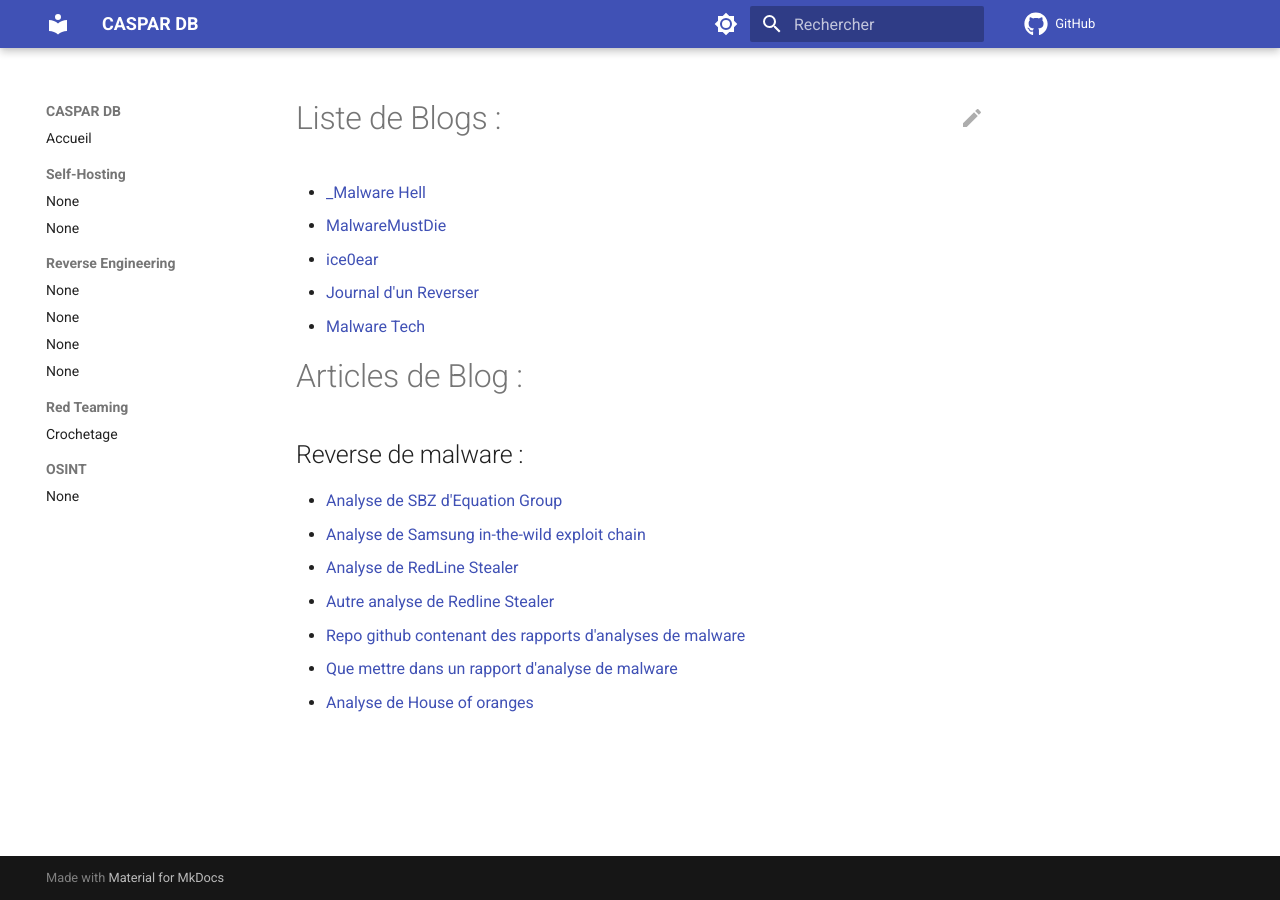
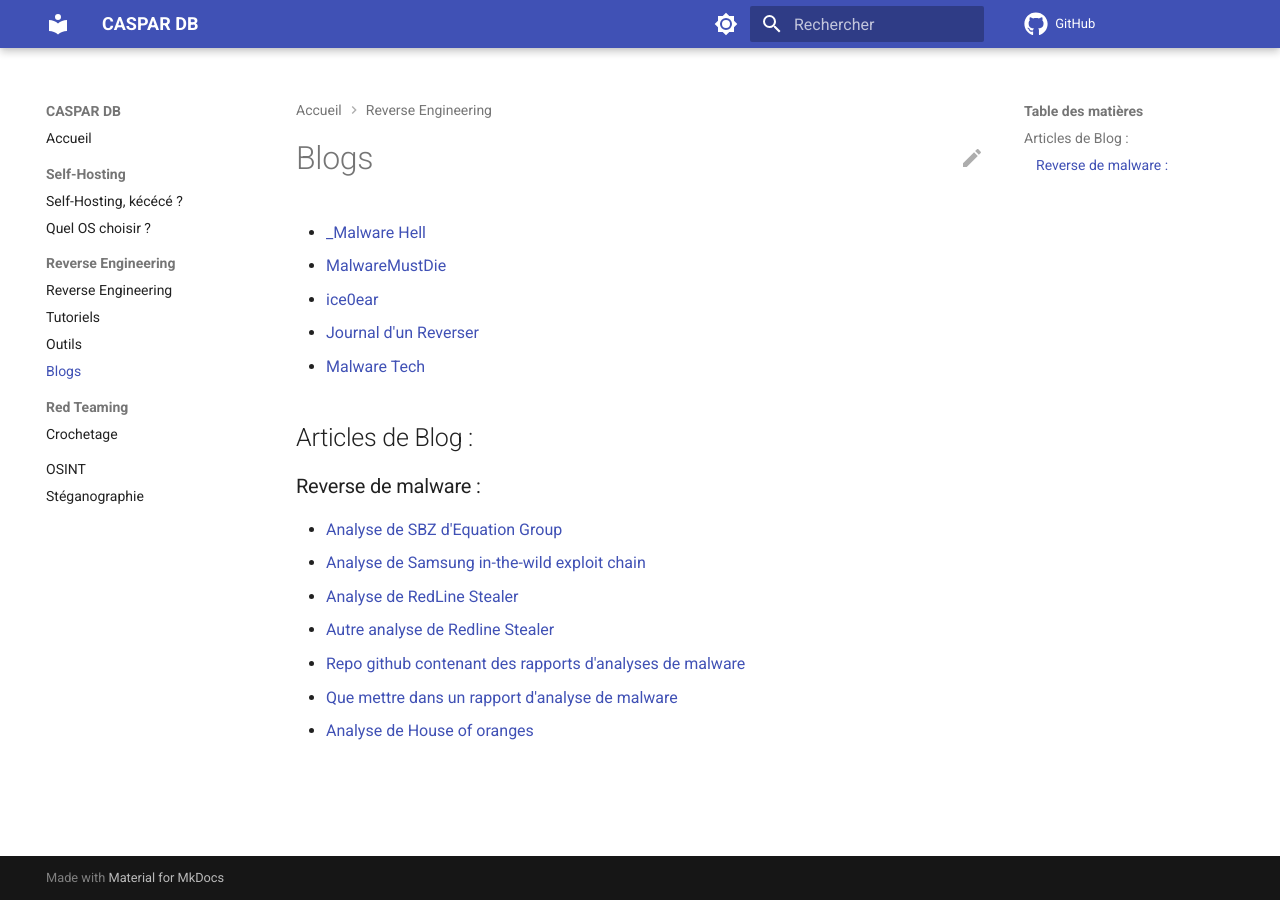
Before and after one commit to haysberg/azurwiki, an MkDocs documentation site: the page built from docs/Reverse-Engineering/blogs.md, in a window 1280 px wide. Built offline with MkDocs 1.6.1 and Material for MkDocs 9.7.7, drawn with Linux system fonts in a browser that asks for light colours; comment, search, counter and statistics services are not loaded.

Commit message:
Updated nav for good
Reminder to update mkdocs.yml with the navigation

```diff
--- a/docs/Reverse-Engineering/blogs.md
+++ b/docs/Reverse-Engineering/blogs.md
@@ -1,12 +1,16 @@
-# Liste de Blogs :
+---
+title: Blogs
+---
+
+
 - [_Malware Hell](https://c3rb3ru5d3d53c.github.io/)
 - [MalwareMustDie](https://www.malwaremustdie.org/)
 - [ice0ear](https://1ce0ear.github.io)
 - [Journal d'un Reverser](http://0x90909090.blogspot.com/)
 - [Malware Tech](https://malwaretech.com/)
 
-# Articles de Blog :
-## Reverse de malware :
+## Articles de Blog :
+### Reverse de malware :
 - [Analyse de SBZ d'Equation Group](https://netadr.github.io/blog/a-quick-glimpse-sbz/)
 - [Analyse de Samsung in-the-wild exploit chain](https://googleprojectzero.blogspot.com/2022/11/a-very-powerful-clipboard-samsung-in-the-wild-exploit-chain.html)
 - [Analyse de RedLine Stealer](https://c3rb3ru5d3d53c.github.io/2022/11/redline-stealer/)
--- a/mkdocs.yml
+++ b/mkdocs.yml
@@ -74,14 +74,14 @@ markdown_extensions:
 nav:
   - Accueil: 'index.md'
   - Self-Hosting:
-    - pourquoi.md
-    - os.md
+    - Self-Hosting/pourquoi.md
+    - Self-Hosting/os.md
   - Reverse Engineering:
-    - re.md
-    - tutos.md
-    - outils.md
-    - blogs.md
+    - Reverse-Engineering/re.md
+    - Reverse-Engineering/tutos.md
+    - Reverse-Engineering/outils.md
+    - Reverse-Engineering/blogs.md
   - Red Teaming:
-    - Crochetage: 'LockPicking.md'
-  - OSINT:
-    - OSINT.md
+    - Crochetage: 'RedTeam/LockPicking.md'
+  - OSINT: OSINT/OSINT.md
+  - Stéganographie: stegano/stegano.md
--- a/requirements.txt
+++ b/requirements.txt
@@ -5,6 +5,7 @@ mkdocs>=1.4.2
 mkdocs-material-extensions>=1.1
 pygments>=2.14
 pymdown-extensions>=9.9.1
+mkdocs-material
 
 # Requirements for plugins
 colorama>=0.4
```
